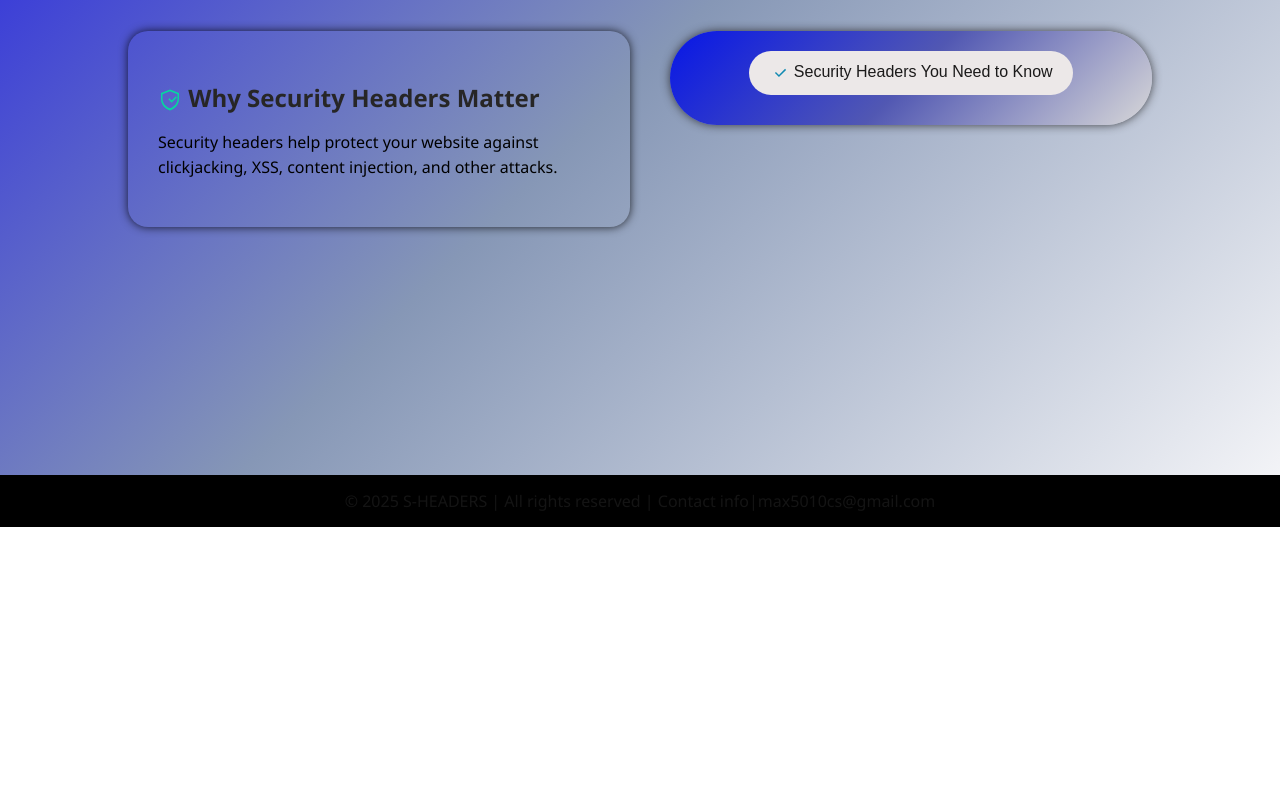
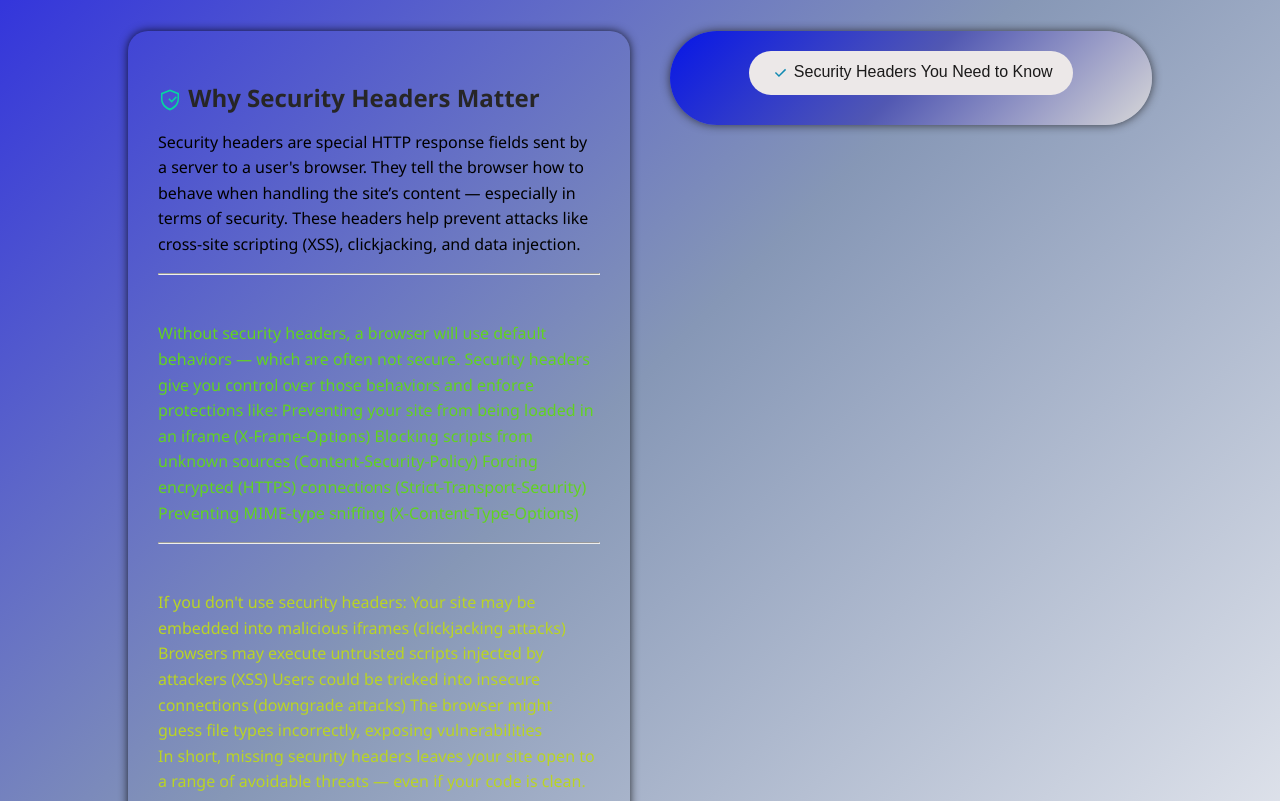
Before and after one commit to max5010cs/security-header-analyzer, a plain HTML site: page frontend/index.html in a window 1280 px wide. Shown: the part 380-1181 px from the top of the page. Before the commit the page ends 907 px from the top, so only its background shows below. Drawn offline with Linux system fonts and the light colour scheme.

Commit message:
Changed the dummy explanation given for security headers' importnace bar

```diff
--- a/frontend/index.css
+++ b/frontend/index.css
@@ -149,7 +149,7 @@ body {
   }
 
   .importance p {
-    color: #000000;
+    /*color: #000000;  wrapped in order to give explanations different colour*/
     line-height: 1.6;
   }
 
@@ -239,6 +239,17 @@ body {
 
 
 
+  /* styles related to explanations of security headers */
+
+  .n1importance {
+    color: rgb(0, 0, 0);
+  }
+  .n2importance {
+    color: rgb(98, 211, 32);
+  }
+  .n3importance {
+    color: rgb(186, 212, 36);
+  }
 
 
 
--- a/frontend/index.html
+++ b/frontend/index.html
@@ -31,7 +31,38 @@
         </svg>
         Why Security Headers Matter
       </h2>
-      <p>Security headers help protect your website against clickjacking, XSS, content injection, and other attacks.</p>
+      <p class="n1importance">
+
+        Security headers are special HTTP response fields sent by a server to a user's browser. They tell the browser how to behave when handling the site’s content — especially in terms of security. These headers help prevent attacks like cross-site scripting (XSS), clickjacking, and data injection.
+      </p>
+        <hr>
+        <br>
+       <p class="n2importance">
+        Without security headers, a browser will use default behaviors — which are often not secure. Security headers give you control over those behaviors and enforce protections like:
+
+        Preventing your site from being loaded in an iframe (X-Frame-Options)
+
+        Blocking scripts from unknown sources (Content-Security-Policy)
+
+        Forcing encrypted (HTTPS) connections (Strict-Transport-Security)
+
+        Preventing MIME-type sniffing (X-Content-Type-Options)
+        </p>
+        <hr>
+        <br>
+        <p class="n3importance">
+        If you don't use security headers:
+
+        Your site may be embedded into malicious iframes (clickjacking attacks)
+
+        Browsers may execute untrusted scripts injected by attackers (XSS)
+
+        Users could be tricked into insecure connections (downgrade attacks)
+
+        The browser might guess file types incorrectly, exposing vulnerabilities
+        <br>
+
+        In short, missing security headers leaves your site open to a range of avoidable threats — even if your code is clean.</p>
     </div>
 
     <div class="headers-info">
```
